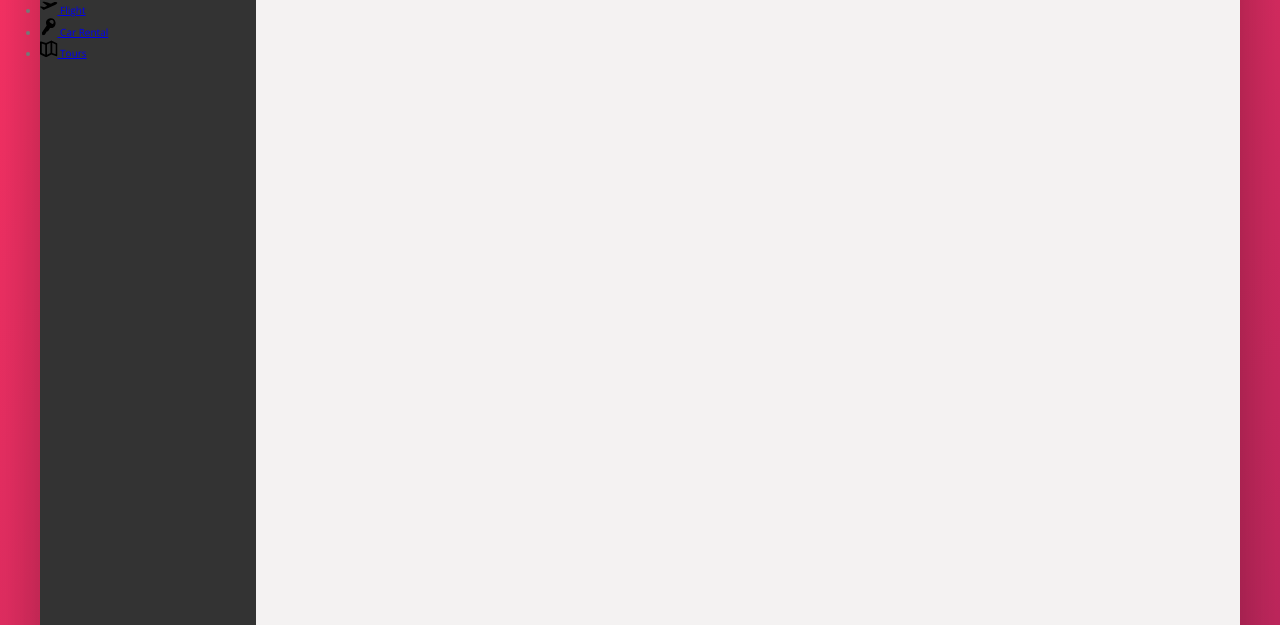
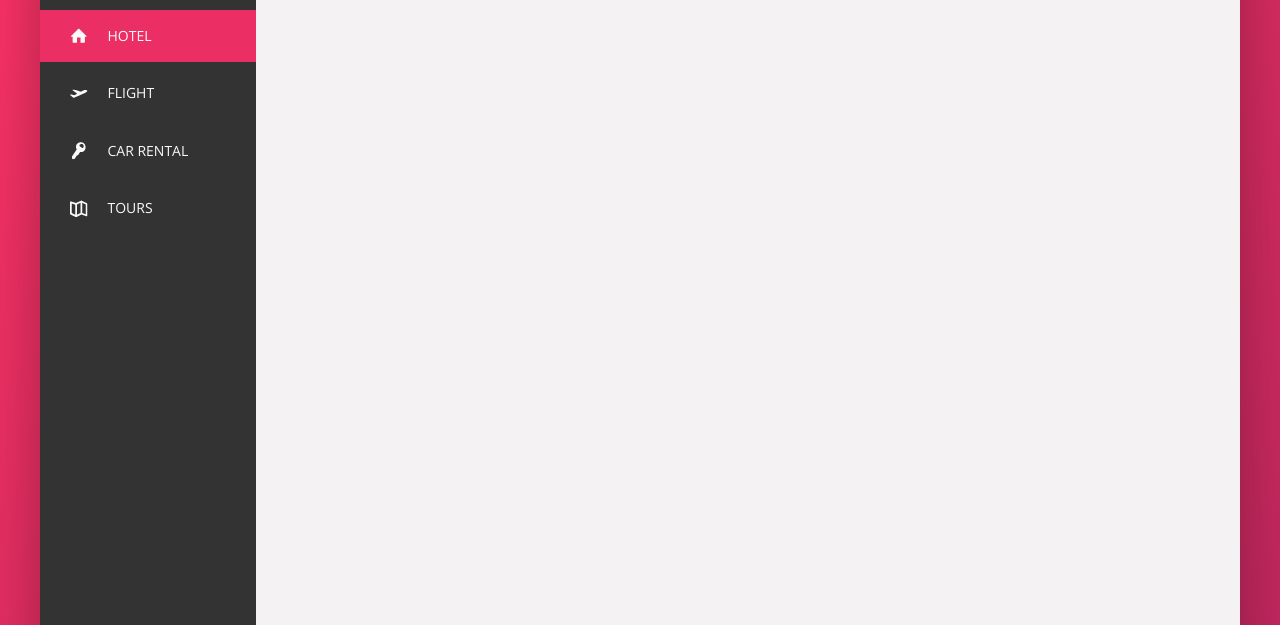
Before and after one commit to developwithsushan/Trillo-Project, a website: page index.html in a window 1280 px wide. Shown: the part 175-800 px from the top of the page. Drawn offline with nearby package versions, Linux system fonts and the light colour scheme.

Commit message:
013  Building The Navigation - Part 2

```diff
--- a/index.html
+++ b/index.html
@@ -48,7 +48,7 @@
       <div class="content">
           <nav class="sidebar">
               <ul class="side-nav">
-                  <li class="side-nav__item">
+                  <li class="side-nav__item side-nav__item-active">
                       <a href="#" class="side-nav__link">
                           <svg class="side-nav__icon">
                               <use xlink:href="img/sprite.svg#icon-home"></use>
--- a/sass/_components.scss
+++ b/sass/_components.scss
@@ -116,18 +116,60 @@
 
 //Side Navigation
 .side-nav{
+  font-size: 1.4rem;
+  list-style: none;
+  margin-top: 3.5rem;
 
   &__item{
+    position: relative;
 
+    &:not(:last-child){
+      margin-bottom: .5rem;
+    }
   }
 
-  &__link{
+  &__item::before{
+    content: "";
+    position: absolute;
+    top: 0;
+    left: 0;
+    height: 100%;
+    width: 3px;
+    background-color: var(--color-primary);
+    transform: scaleY(0);
+    transition: transform .2s, width .4s cubic-bezier(1,0,0,1) .2s, background-color .1s;
+  }
 
+  &__item:hover::before,
+  &__item-active::before{
+    transform: scaleY(1);
+    width: 100%;
   }
+
+  &__item:active::before{
+    background-color: var(--color-primary-light);
+  }
+
+  &__link:link,
+  &__link:visited{
+    color: var(--color-grey-light-1);
+    text-decoration: none;
+    text-transform: uppercase;
+    padding: 1.5rem 3rem;
+    position: relative;
+    z-index: 10;
+
+    display: flex;
+    align-items: center;
+  }
+
+
 
   &__icon{
     width: 1.75rem;
     height: 1.75rem;
+    margin-right: 2rem;
+    fill: currentColor;
   }
 }
 
```
Also changed, not shown: css/style.css.
